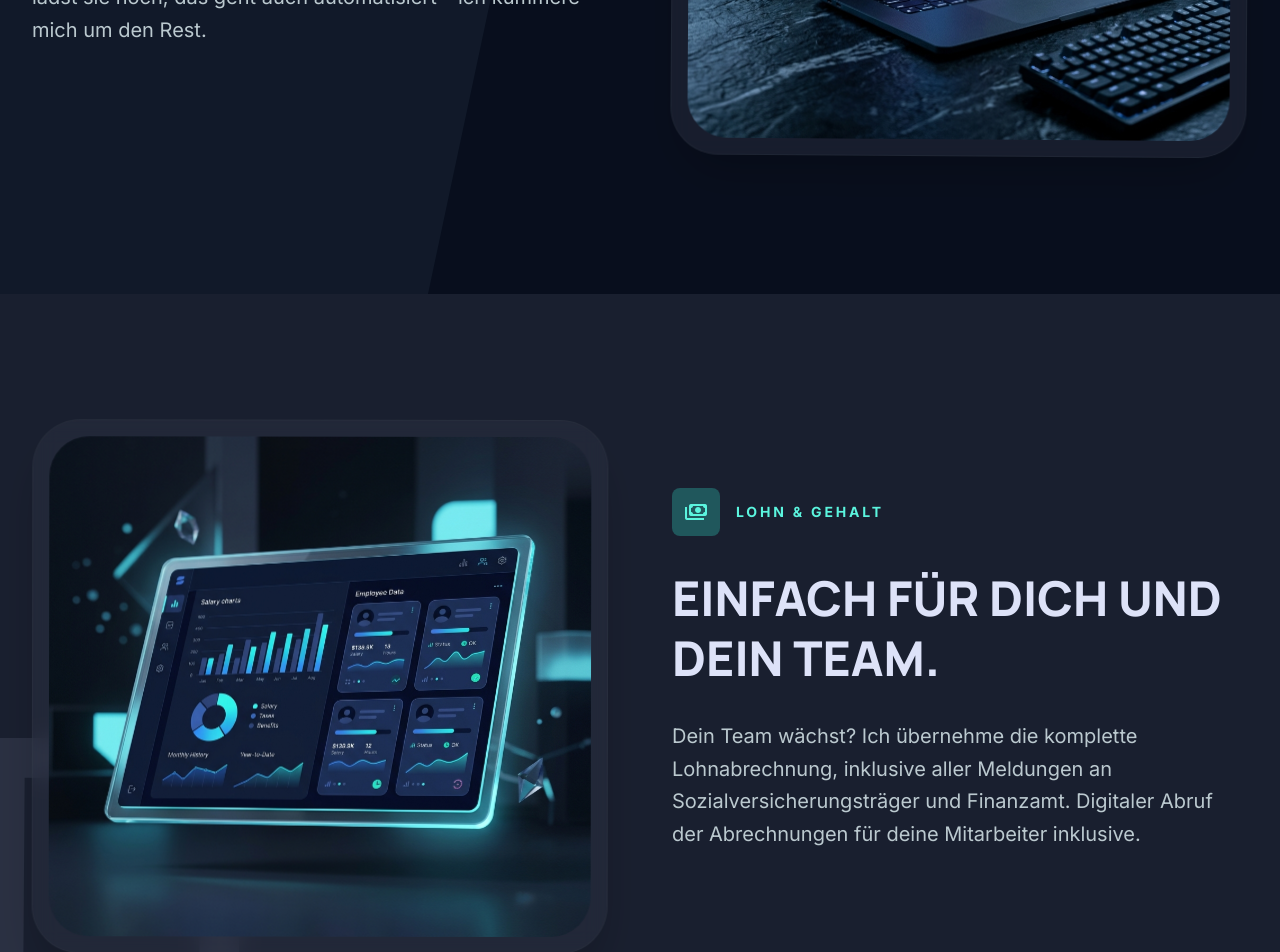
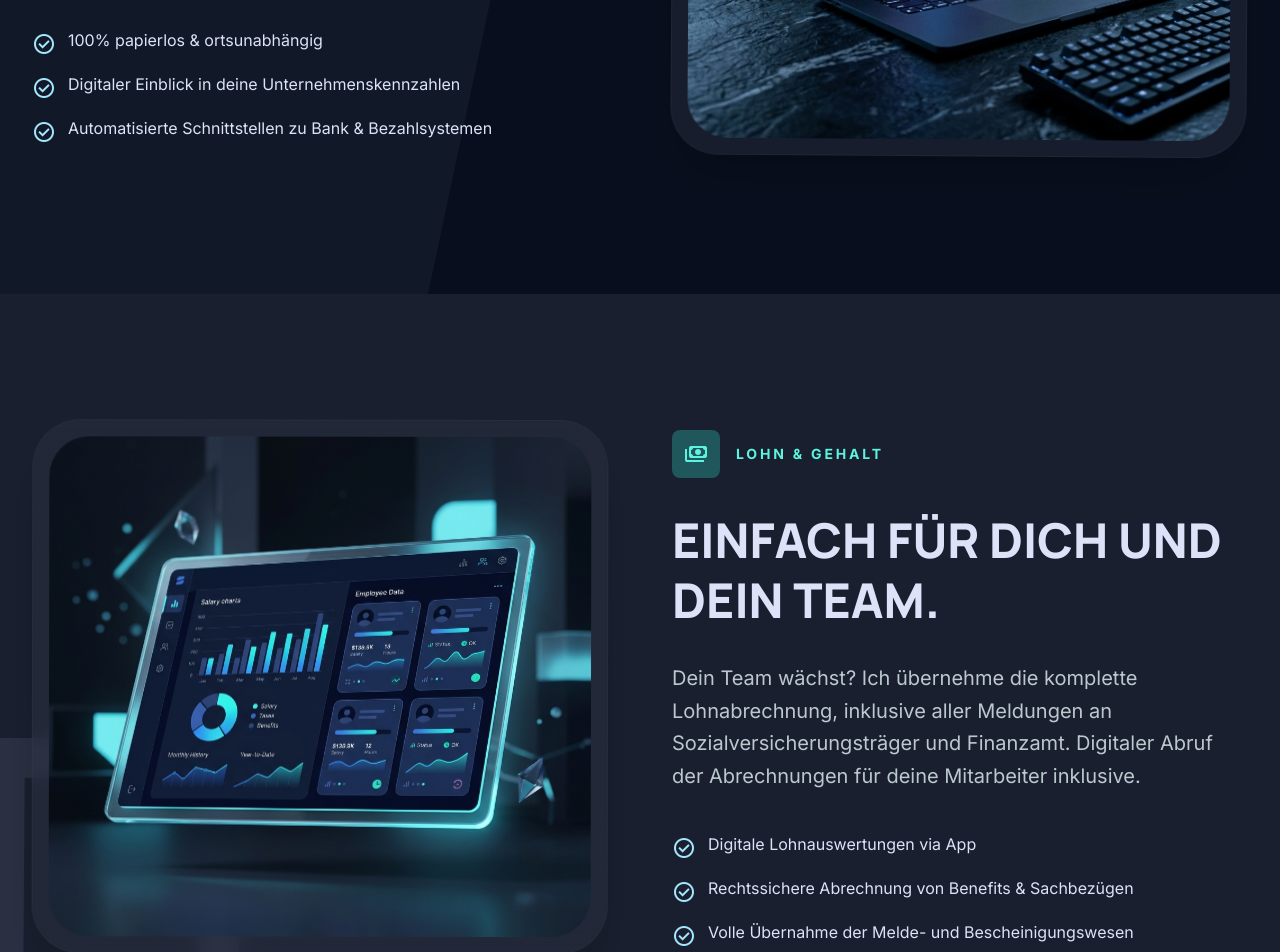
Before and after one commit to dudene-digital/tepelsteuerberatung, a Next.js app: page / in a window 1280 px wide. Shown: the part 4280-5232 px from the top of the page. Built offline with nearby package versions, Linux system fonts and the light colour scheme.

Commit message:
feat: add bullet points to Buchhaltung 2.0 and Lohn & Gehalt sections

```diff
--- a/src/app/page.tsx
+++ b/src/app/page.tsx
@@ -210,6 +210,20 @@ export default function Home() {
 <p className="text-xl text-on-surface-variant mb-10 leading-relaxed">
                         Vergiss Pendelordner und Schuhkartons voller Belege. Mit <strong>innovativen Werkzeugen</strong> digitalisieren wir deine Buchführung komplett. Du fotografierst Belege per App oder lädst sie hoch, das geht auch automatisiert &ndash; ich kümmere mich um den Rest.
                     </p>
+<ul className="space-y-4">
+<li className="flex items-start gap-3">
+<span className="material-symbols-outlined text-primary mt-1" data-icon="check_circle">check_circle</span>
+<span className="text-on-surface">100% papierlos &amp; ortsunabhängig</span>
+</li>
+<li className="flex items-start gap-3">
+<span className="material-symbols-outlined text-primary mt-1" data-icon="check_circle">check_circle</span>
+<span className="text-on-surface">Digitaler Einblick in deine Unternehmenskennzahlen</span>
+</li>
+<li className="flex items-start gap-3">
+<span className="material-symbols-outlined text-primary mt-1" data-icon="check_circle">check_circle</span>
+<span className="text-on-surface">Automatisierte Schnittstellen zu Bank &amp; Bezahlsystemen</span>
+</li>
+</ul>
 </div>
 <div className="relative">
 <div className="relative z-10 p-4 glass-card rounded-[3rem] border border-outline-variant/20 shadow-2xl overflow-hidden animate-float-delayed">
@@ -240,6 +254,20 @@ export default function Home() {
 <p className="text-xl text-on-surface-variant mb-10 leading-relaxed">
                         Dein Team wächst? Ich übernehme die komplette Lohnabrechnung, inklusive aller Meldungen an Sozialversicherungsträger und Finanzamt. Digitaler Abruf der Abrechnungen für deine Mitarbeiter inklusive.
                     </p>
+<ul className="space-y-4">
+<li className="flex items-start gap-3">
+<span className="material-symbols-outlined text-primary mt-1" data-icon="check_circle">check_circle</span>
+<span className="text-on-surface">Digitale Lohnauswertungen via App</span>
+</li>
+<li className="flex items-start gap-3">
+<span className="material-symbols-outlined text-primary mt-1" data-icon="check_circle">check_circle</span>
+<span className="text-on-surface">Rechtssichere Abrechnung von Benefits &amp; Sachbezügen</span>
+</li>
+<li className="flex items-start gap-3">
+<span className="material-symbols-outlined text-primary mt-1" data-icon="check_circle">check_circle</span>
+<span className="text-on-surface">Volle Übernahme der Melde- und Bescheinigungswesen</span>
+</li>
+</ul>
 </div>
 </div>
 </section>
```
